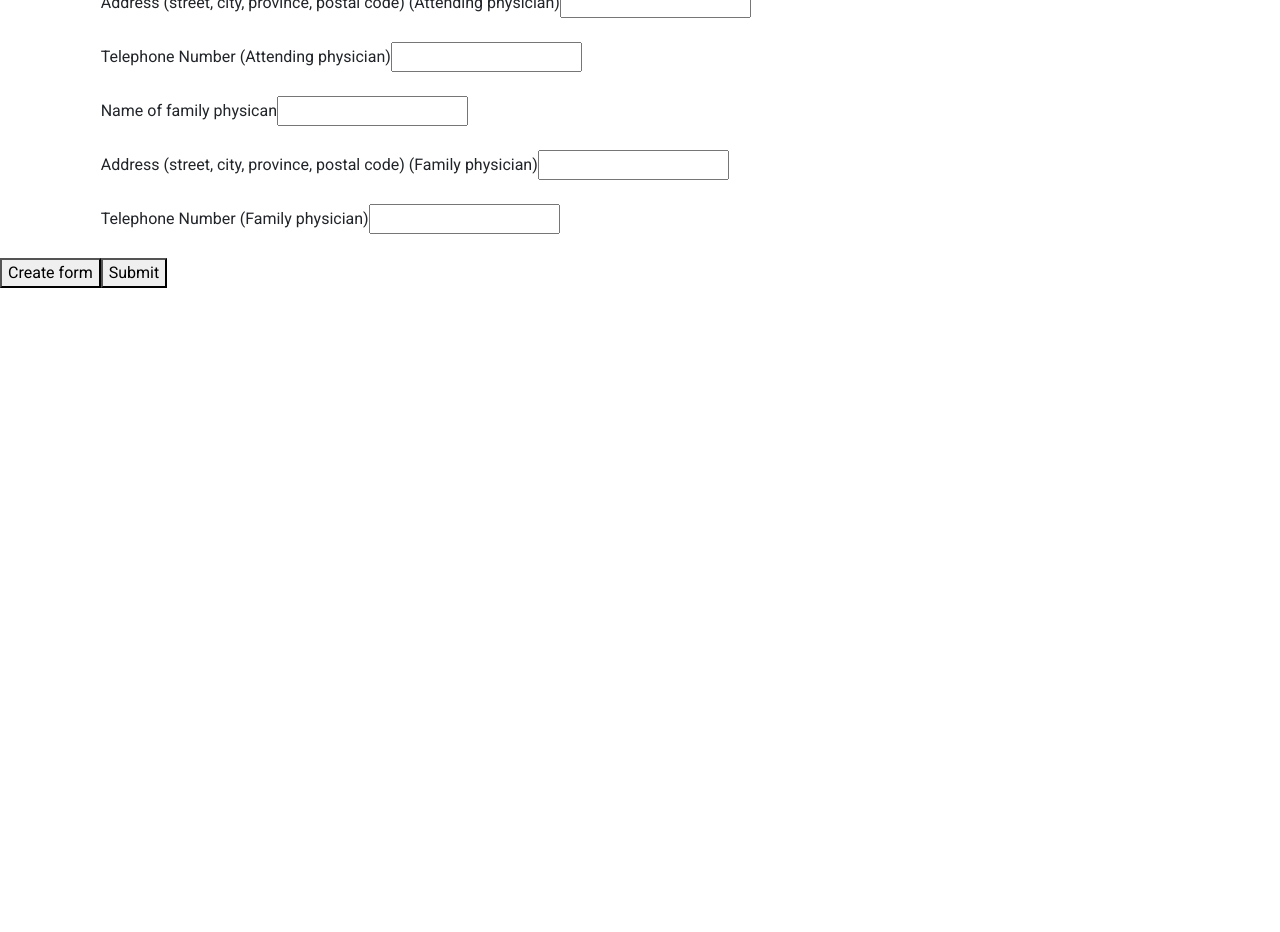
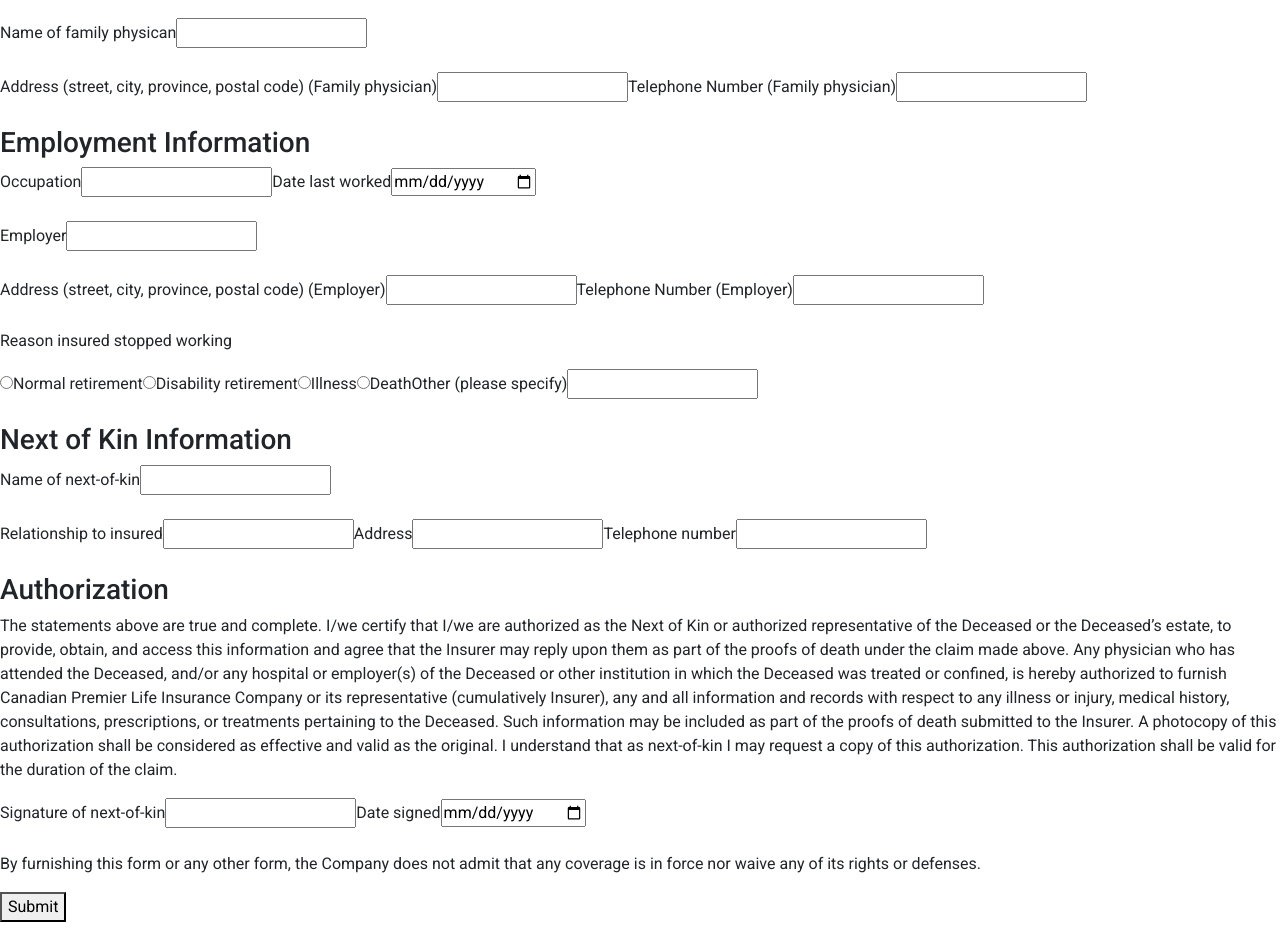
Before and after one commit to PDFlex/PDFLex, a React (Create React App) app: page /form in a window 1280 px wide. Shown: the part 620-1552 px from the top of the page. Before the commit the page ends 918 px from the top, so only its background shows below. Built offline with nearby package versions, Linux system fonts and the light colour scheme; no server answers.

Commit message:
Complete the majority of the form, see comments for potential future implementation

```diff
--- a/src/components/Form.js
+++ b/src/components/Form.js
@@ -3,7 +3,7 @@ import formStyles from "./Form.module.css"
 import axios from "axios";
 
 const Form = () => {
-    const [claimNum, setClaimNum] = useState(0); // what is the default value of a number?
+    const [claimNum, setClaimNum] = useState(0);
 
     // Deceased Information
     const [name, setName] = useState('');
@@ -29,8 +29,17 @@ const Form = () => {
     const [employer, setEmployer] = useState('');
     const [employerAddress, setEmployerAddress] = useState('');
     const [employerPhone, setEmployerPhone] = useState('');
+    const [reasonStoppedWorking, setReasonStoppedWorking] = useState('');
 
-    // TODO: Next of Kin Informatin AND Authorization
+    // Next-Of-Kin (NOK) Information
+    const [NOKName, setNOKName] = useState('');
+    const [relationshipToInsured, setRelationshipToInsured] = useState('');
+    const [NOKAddress, setNOKAddress] = useState('');
+    const [NOKPhone, setNOKPhone] = useState('');
+
+    // Authorization
+    const [NOKSignature, setNOKSignature] = useState('');
+    const [dateSigned, setDateSigned] = useState(new Date());
 
     const handleSubmit = (e) => {
         e.preventDefault();
@@ -42,7 +51,11 @@ const Form = () => {
             deathCause, wasHospitalized, hospitalizationDate, hospitalName, hospitalAddress,
             attendingPhysicianInfo, familyPhysicianInfo};
 
-        const form = {name};
+        const employmentInfo = {occupation, dateLastWorked, employer, employerAddress, employerPhone, reasonStoppedWorking};
+        const NOKInfo = {NOKName, relationshipToInsured, NOKAddress, NOKPhone};
+        const authorization = {NOKSignature, dateSigned};
+
+        const form = {claimNum, deceasedInfo, medicalInfo, employmentInfo, NOKInfo, authorization};
         console.log(JSON.stringify(form));
 
         const url = 'http://localhost:8080/form-info/post';
@@ -97,7 +110,7 @@ const Form = () => {
                     <input type="date" value={hospitalizationDate} onChange={(e) => setHospitalizationDate(e.target.value)}/><br /><br />
 
                     <label>Name of hospital</label>
-                    <input type="text" value={hospitalName} onChange={(e) => setHospitalName(e.target.value)}/><br /><br />
+                    <input type="text" value={hospitalName} onChange={(e) => setHospitalName(e.target.value)}/>
 
                     <label>Address (street, city, province, postal code)</label>
                     <input type="text" value={hospitalAddress} onChange={(e) => setHospitalAddress(e.target.value)}/><br /><br />
@@ -106,7 +119,7 @@ const Form = () => {
                     <input type="text" value={attendingPhysicianName} onChange={(e) => setAttendingPhysicianName(e.target.value)}/><br /><br />
 
                     <label>Address (street, city, province, postal code) (Attending physician)</label>
-                    <input type="text" value={attendingPhysicianAddress} onChange={(e) => setAttendingPhysicianAddress(e.target.value)}/><br /><br />
+                    <input type="text" value={attendingPhysicianAddress} onChange={(e) => setAttendingPhysicianAddress(e.target.value)}/>
 
                     <label>Telephone Number (Attending physician) </label>
                     <input type="text" value={attendingPhysicianPhone} onChange={(e) => setAttendingPhysicianPhone(e.target.value)}/><br /><br />
@@ -115,7 +128,7 @@ const Form = () => {
                     <input type="text" value={familyPhysicianName} onChange={(e) => setFamilyPhysicianName(e.target.value)}/><br /><br />
 
                     <label>Address (street, city, province, postal code) (Family physician)</label>
-                    <input type="text" value={familyPhysicianAddress} onChange={(e) => setFamilyPhysicianAddress(e.target.value)}/><br /><br />
+                    <input type="text" value={familyPhysicianAddress} onChange={(e) => setFamilyPhysicianAddress(e.target.value)}/>
 
                     <label>Telephone Number (Family physician)</label>
                     <input type="text" value={familyPhysicianPhone} onChange={(e) => setFamilyPhysicianPhone(e.target.value)}/><br /><br />
@@ -124,6 +137,76 @@ const Form = () => {
                 </div>
 
                 {/* EMPLOYMENT INFORMATION */}
+                <div className="employmentInfo">
+                    <h3>Employment Information</h3>
+                    <label>Occupation</label>
+                    <input type="text" value={occupation} onChange={(e) => setOccupation(e.target.value)}/>
+
+                    <label>Date last worked</label>
+                    <input type="date" value={dateLastWorked} onChange={(e) => setDateLastWorked(e.target.value)}/><br /><br />
+
+                    <label>Employer</label>
+                    <input type="text" value={employer} onChange={(e) => setEmployer(e.target.value)}/><br /><br />
+
+                    <label>Address (street, city, province, postal code) (Employer)</label>
+                    <input type="text" value={employerAddress} onChange={(e) => setEmployerAddress(e.target.value)}/>
+
+                    <label>Telephone Number (Employer)</label>
+                    <input type="text" value={employerPhone} onChange={(e) => setEmployerPhone(e.target.value)}/><br /><br />
+
+                    <p>Reason insured stopped working</p>
+                    <input type="radio" name="reasonStoppedWorking" value={reasonStoppedWorking} onChange={(e) => setReasonStoppedWorking("Normal retirement")}/>
+                    <label>Normal retirement</label>
+                    <input type="radio" name="reasonStoppedWorking" value={reasonStoppedWorking} onChange={(e) => setReasonStoppedWorking("Disability retirement")}/>
+                    <label>Disability retirement</label>
+                    <input type="radio" name="reasonStoppedWorking" value={reasonStoppedWorking} onChange={(e) => setReasonStoppedWorking("Illness")}/>
+                    <label>Illness</label>
+                    <input type="radio" name="reasonStoppedWorking" value={reasonStoppedWorking} onChange={(e) => setReasonStoppedWorking("Death")}/>
+                    <label>Death</label>
+                    <label>Other (please specify)</label>
+                    <input type="text" value={reasonStoppedWorking} onChange={(e) => setReasonStoppedWorking(e.target.value)}/><br /><br />
+                </div>
+
+                {/* Next of Kin Information */}
+                <div className="NOKInfo">
+                    <h3>Next of Kin Information</h3>
+                        <label>Name of next-of-kin</label>
+                        <input type="text" value={NOKName} onChange={(e) => setNOKName(e.target.value)}/><br /><br />
+
+                        <label>Relationship to insured</label>
+                        <input type="text" value={relationshipToInsured} onChange={(e) => setRelationshipToInsured(e.target.value)}/>
+
+                        <label>Address</label>
+                        <input type="text" value={NOKAddress} onChange={(e) => setNOKAddress(e.target.value)}/>
+
+                        <label>Telephone number</label>
+                        <input type="text" value={NOKPhone} onChange={(e) => setNOKPhone(e.target.value)}/><br /><br />
+                </div>
+
+                {/* Authorization */}
+                <div className="authorization">
+                    <h3>Authorization</h3>
+                    <p>The statements above are true and complete. I/we certify that I/we are authorized as the Next of Kin or
+                        authorized representative of the Deceased or the Deceased’s estate, to provide, obtain, and access this
+                        information and agree that the Insurer may reply upon them as part of the proofs of death under the claim
+                        made above. Any physician who has attended the Deceased, and/or any hospital or employer(s) of the
+                        Deceased or other institution in which the Deceased was treated or confined, is hereby authorized to
+                        furnish Canadian Premier Life Insurance Company or its representative (cumulatively Insurer), any and
+                        all information and records with respect to any illness or injury, medical history, consultations,
+                        prescriptions, or treatments pertaining to the Deceased. Such information may be included as part of the
+                        proofs of death submitted to the Insurer. A photocopy of this authorization shall be considered as
+                        effective and valid as the original. I understand that as next-of-kin I may request a copy of this
+                        authorization. This authorization shall be valid for the duration of the claim.</p>
+
+                    <label>Signature of next-of-kin</label>
+                    <input type="text" value={NOKSignature} onChange={(e) => setNOKSignature(e.target.value)}/>
+
+                    <label>Date signed</label>
+                    <input type="date" value={dateSigned} onChange={(e) => setDateSigned(e.target.value)}/><br /><br />
+
+
+                    <p>By furnishing this form or any other form, the Company does not admit that any coverage is in force nor waive any of its rights or defenses.</p>
+                </div>
 
                 <button>Submit</button>
             </form>
```
Also changed, not shown: src/components/CodeDump.js (deleted, +0 -56 lines).
